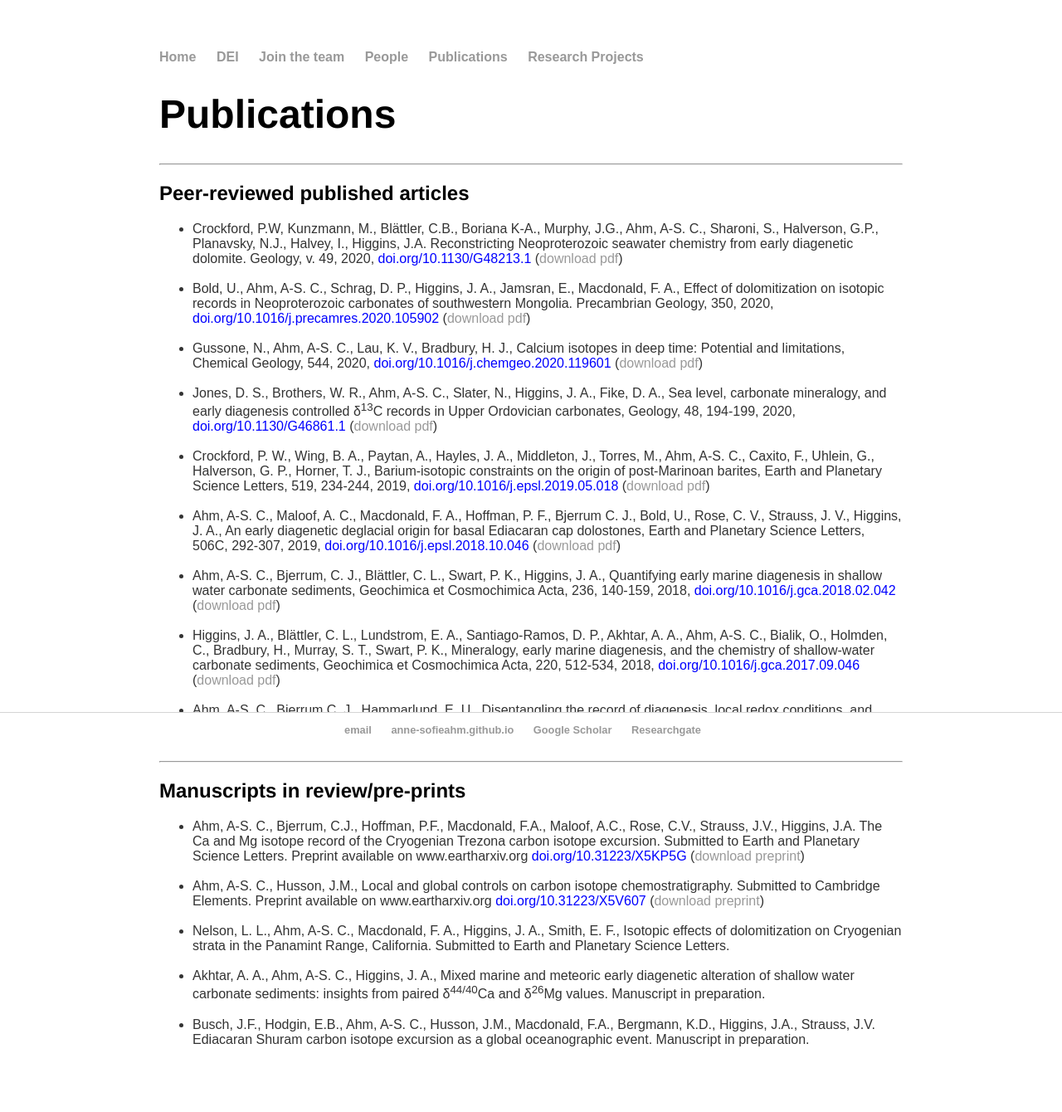
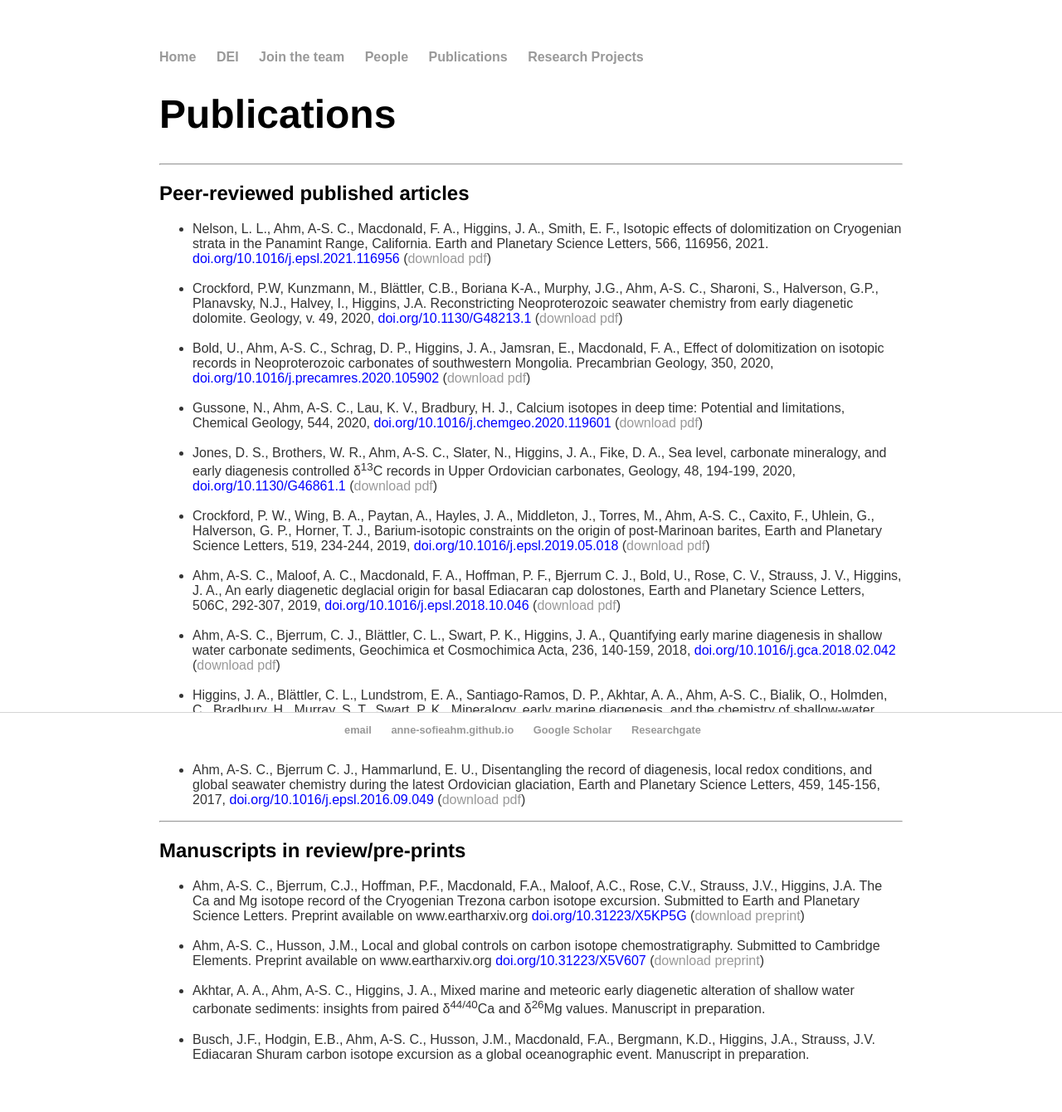
Before and after one commit to Anne-SofieAhm/Anne-SofieAhm.github.io, a Jekyll site: the page built from publications/index.html, in a window 1280 px wide. Shown: the whole page at 83% size. Built offline with Jekyll 4.4.1, drawn with Linux system fonts in a browser that asks for light colours.

Commit message:
Update index.html

```diff
--- a/publications/index.html
+++ b/publications/index.html
@@ -9,6 +9,13 @@
 <h2>Peer-reviewed published articles</h2>
 <p>
 <ul style="font-family: Arial; color:#333">
+  <li>Nelson, L. L., Ahm, A-S. C., Macdonald, F. A., Higgins, J. A., Smith, E. F.,
+    Isotopic effects of dolomitization on Cryogenian strata in the Panamint Range,
+    California. Earth and Planetary Science Letters, 566, 116956, 2021.
+    <a href="https://doi.org/10.1016/j.epsl.2021.116956" style="color:blue;">doi.org/10.1016/j.epsl.2021.116956</a>
+    (<a href="Nelson2021.pdf">download pdf</a>)
+  </li>
+  <br>
   <li>Crockford, P.W, Kunzmann, M., Blättler, C.B., Boriana K-A., Murphy, J.G.,
     Ahm, A-S. C., Sharoni, S., Halverson, G.P., Planavsky, N.J., Halvey, I., Higgins, J.A.
     Reconstricting Neoproterozoic seawater chemistry from early diagenetic dolomite.
@@ -108,11 +115,6 @@
     (<a href="Elements_carbon_preprint.pdf">download preprint</a>)
   </li>
   <br>
-    <li>Nelson, L. L., Ahm, A-S. C., Macdonald, F. A., Higgins, J. A., Smith, E. F.,
-      Isotopic effects of dolomitization on Cryogenian strata in the Panamint Range,
-      California. Submitted to Earth and Planetary Science Letters.
-    </li>
-<br>
   <li>Akhtar, A. A., Ahm, A-S. C., Higgins, J. A., Mixed marine and
     meteoric early diagenetic alteration of shallow water carbonate sediments:
     insights from paired &#948<sup>44/40</sup>Ca and &#948<sup>26</sup>Mg values.
```
Lines whose indentation alone changed are shown as unchanged.
